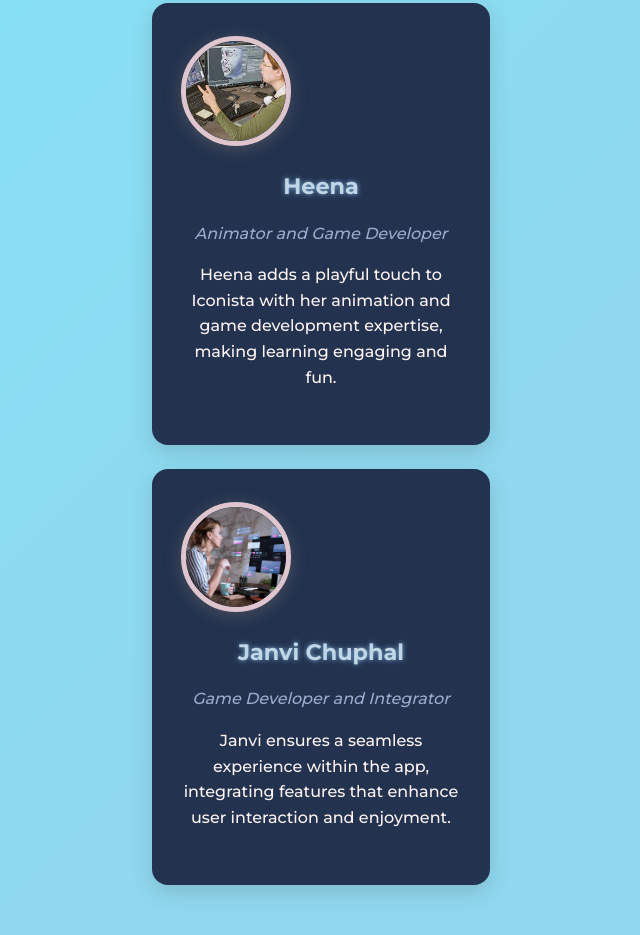
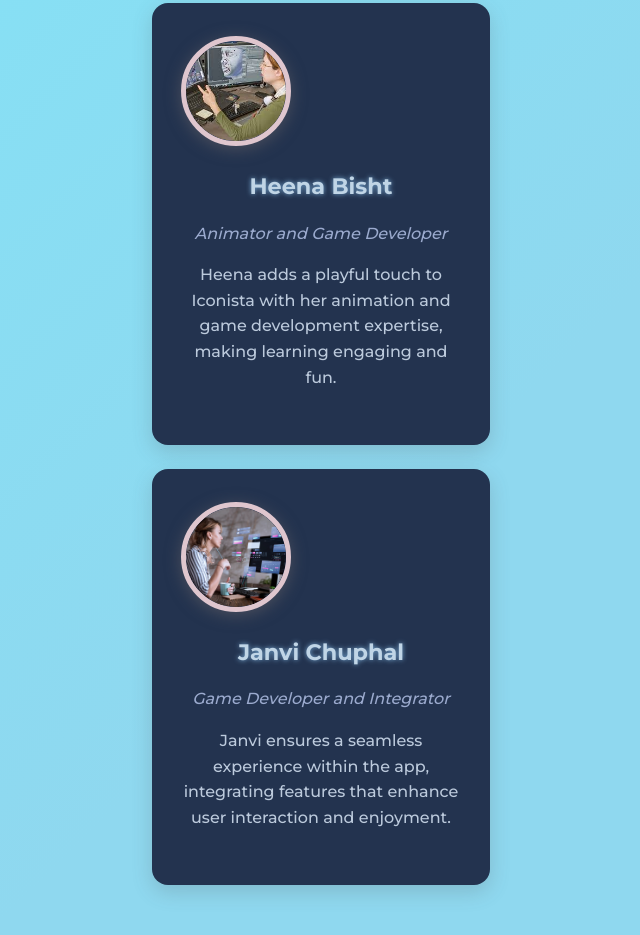
Before and after one commit to AJankita03/about, a plain HTML site: page index.html in a window 1280 px wide. Shown: the part 1653-2588 px from the top of the page, without its empty margins (319-959 px from the left). Drawn offline with Linux system fonts and the light colour scheme.

Commit message:
Update index.html

```diff
--- a/index.html
+++ b/index.html
@@ -12,7 +12,7 @@
     margin: 0;
     font-family: 'Montserrat', sans-serif;
     background: linear-gradient(135deg, #76efff, #8fd8ef 70%);
-    color: #fff5f5;
+    color: #031437;
     line-height: 1.6;
     overflow-x: hidden;
   }
@@ -41,7 +41,7 @@
     right: -280px;
     width: 700px;
     height: 700px;
-    background: radial-gradient(circle at center, #0b193dcc 40%, transparent 70%);
+    background: radial-gradient(circle at center, hsl(185, 100%, 88%) 40%, transparent 70%);
     filter: blur(160px);
     z-index: 0;
   }
@@ -52,7 +52,7 @@
     left: -180px;
     width: 600px;
     height: 600px;
-    background: radial-gradient(circle at center, #17416197 50%, transparent 80%);
+    background: radial-gradient(circle at center, #bff5ff 50%, transparent 80%);
     filter: blur(180px);
     z-index: 0;
   }
@@ -349,15 +349,15 @@
         </div>
         <h3 class="member-name">Ankita Joshi</h3>
         <p class="member-role">Visioner, Designer, and Developer</p>
-        <p>Ankita is the creative force behind Iconista, bringing the app to life with her innovative design and development skills.</p>
+        <p style="color: #bccadc;">Ankita is the creative force behind Iconista, bringing the app to life with her innovative design and development skills.</p>
       </div>
       <div class="member-card">
         <div class="member-photo" aria-hidden="true">
           <img src="h.jpg" alt="Heena" loading="lazy"/>
         </div>
-        <h3 class="member-name">Heena</h3>
+        <h3 class="member-name">Heena Bisht</h3>
         <p class="member-role">Animator and Game Developer</p>
-        <p>Heena adds a playful touch to Iconista with her animation and game development expertise, making learning engaging and fun.</p>
+        <p style="color: #bccadc;">Heena adds a playful touch to Iconista with her animation and game development expertise, making learning engaging and fun.</p>
       </div>
       <div class="member-card">
         <div class="member-photo" aria-hidden="true">
@@ -365,7 +365,7 @@
         </div>
         <h3 class="member-name">Janvi Chuphal</h3>
         <p class="member-role">Game Developer and Integrator</p>
-        <p>Janvi ensures a seamless experience within the app, integrating features that enhance user interaction and enjoyment.</p>
+        <p style="color: #bccadc;">Janvi ensures a seamless experience within the app, integrating features that enhance user interaction and enjoyment.</p>
       </div>
     </section>
 
```
